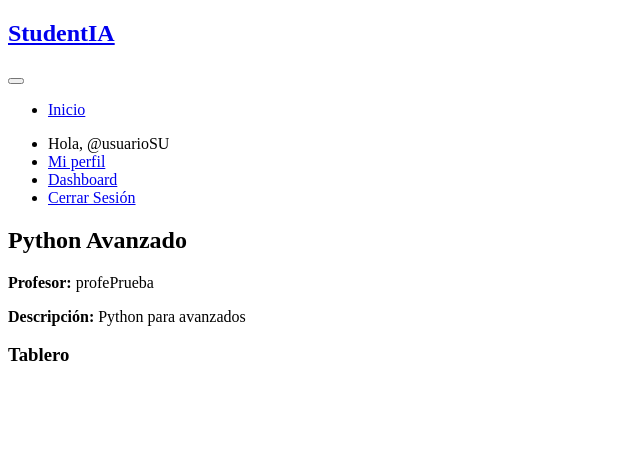
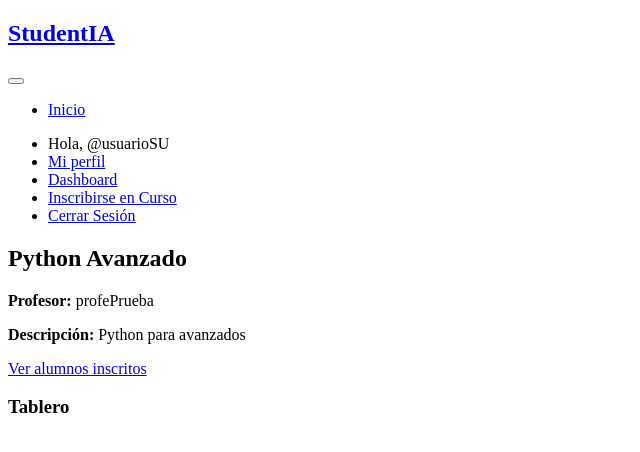
Before and after one commit to AlejandraMiLara/Studentia_TEDS, a Django app: a page that uses studentiaTEDS/general/templates/base.html in a window 1280 px wide. Shown: the top 452 px of the page, without its empty margins (0-640 px from the left). Run offline with Django 5.2, Linux system fonts and the light colour scheme; a user stored in the database is signed in; data comes from the database, SQL or seed files in the repository; both versions use the stored data as it was after the commit.

Commit message:
DESARROLLO: Historia-> {Inscribir a un curso con clave a través  del Docente} : Se agregaron los elementos solicitados de forma funcional, por lo que ahora un profesor puede inscribirse a un curso de otro profesor

```diff
--- a/studentiaTEDS/general/forms.py
+++ b/studentiaTEDS/general/forms.py
@@ -28,3 +28,6 @@ class CursoForm(forms.ModelForm):
         widgets = {
             'descripcion': forms.Textarea(attrs={'rows': 4}),
         }
+
+class InscripcionCursoForm(forms.Form):
+    codigo_acceso = forms.CharField(label="Código de Curso", max_length=10, required=True)
--- a/studentiaTEDS/general/templates/base.html
+++ b/studentiaTEDS/general/templates/base.html
@@ -47,6 +47,8 @@
                             <li class="nav-item"><a class="nav-link" href="/profile">Mi perfil</a></li>
 
                             <li><a href="/dashboard">Dashboard</a></li>
+
+                            <li><a href="/course/join">Inscribirse en Curso</a></li>
 
                             {% if user.rol == "Profesor" %}
                             <li class="nav-item"><a class="nav-link" href="/new/course">Crear Curso</a></li>
--- a/studentiaTEDS/general/templates/board.html
+++ b/studentiaTEDS/general/templates/board.html
@@ -9,7 +9,13 @@
     <p><strong>Profesor:</strong> {{ curso.id_profesor.username }}</p>
     <p><strong>Descripción:</strong> {{ curso.descripcion }}</p>
 
-<!-- Aqui deberian ir las funciones rapidas -->
+    {% if request.user == curso.id_profesor %}
+        <h3>Acciones Rápidas</h3>
+        <!-- Aqui va enlace de agregar contenido -->
+        <a href="{% url 'board_view_students' curso.codigo_acceso %}" class="btn btn-info">Ver alumnos inscritos</a>
+    {% else %}
+        <a href="{% url 'board_view_students' curso.codigo_acceso %}" class="btn btn-info">Ver alumnos inscritos</a>
+    {% endif %}
 
     <h3>Tablero</h3>
 
--- a/studentiaTEDS/general/templates/dashboard.html
+++ b/studentiaTEDS/general/templates/dashboard.html
@@ -30,9 +30,9 @@
             <ul>
                 {% for inscripcion in cursos_inscritos %}
                     <li>
-                        <a href="#">{{ inscripcion.curso.nombre_curso }}</a>
+                        <a href="{% url 'board' inscripcion.curso.codigo_acceso %}">{{ inscripcion.curso.nombre_curso }}</a>
                         - Profesor: {{ inscripcion.curso.id_profesor.username }}
-                        <a href="#" class="btn btn-danger btn-sm">Salir del Curso</a>
+                        <a href="{% url 'board_leave' inscripcion.curso.codigo_acceso %}" class="btn btn-danger btn-sm">Salir del Curso</a>
                     </li>
                 {% endfor %}
             </ul>
--- a/studentiaTEDS/general/views.py
+++ b/studentiaTEDS/general/views.py
@@ -6,7 +6,7 @@ from django.contrib.auth.decorators import login_required
 from django.contrib import messages
 import random
 import string
-from .forms import RegistroUsuarioForm, EditarPerfilForm, CursoForm
+from .forms import RegistroUsuarioForm, EditarPerfilForm, CursoForm, InscripcionCursoForm
 from django.contrib.auth.decorators import login_required
 from django.contrib.auth.views import PasswordResetView, PasswordResetConfirmView
 from .models import Curso, AlumnoCurso, UsuarioPersonalizado, Actividad
@@ -176,3 +176,55 @@ def board_actualizar(request, codigo_acceso):
     return render(request, 'board_actualizar.html', {
         'form':form, 'curso':curso
     })
+
+@login_required
+def inscribirse_curso(request):
+    if request.method == "POST":
+        form = InscripcionCursoForm(request.POST)
+        if form.is_valid():
+            codigo_acceso = form.cleaned_data["codigo_acceso"]
+
+            curso = Curso.objects.filter(codigo_acceso=codigo_acceso).first()
+
+            if not curso:
+                messages.error(request, "El curso no existe.")
+                return redirect("inscribirse_curso")
+
+            if curso.id_profesor == request.user:
+                messages.error(request, "No puedes inscribirte en tu propio curso.")
+                return redirect("inscribirse_curso")
+
+            if AlumnoCurso.objects.filter(curso=curso, alumno=request.user).exists():
+                messages.error(request, "Ya estás inscrito en este curso.")
+            else:
+                AlumnoCurso.objects.create(curso=curso, alumno=request.user)
+                #messages.success(request, f"Te has inscrito en {curso.nombre_curso} correctamente.")
+
+            return redirect("dashboard")
+
+    else:
+        form = InscripcionCursoForm()
+
+    return render(request, "inscribirse_curso.html", {"form": form})
+
+@login_required
+def board_view_students(request, codigo_acceso):
+    curso = get_object_or_404(Curso, codigo_acceso=codigo_acceso)
+    alumnos_inscritos = AlumnoCurso.objects.filter(curso=curso).select_related('alumno')
+
+    return render(request, 'board_view_students.html', {
+        'curso':curso,
+        'alumnos_inscritos':alumnos_inscritos
+    })
+
+@login_required
+def board_remove_student(request, codigo_acceso, id_alumno):
+    curso = get_object_or_404(Curso, codigo_acceso=codigo_acceso)
+
+    if request.user != curso.id_profesor:
+        return redirect('dashboard')
+
+    if request.method == "POST":
+        AlumnoCurso.objects.filter(curso=curso, alumno_id=id_alumno).delete()
+
+    return redirect('board_view_students', codigo_acceso=codigo_acceso)
--- a/studentiaTEDS/studentiaTEDS/urls.py
+++ b/studentiaTEDS/studentiaTEDS/urls.py
@@ -23,11 +23,14 @@ urlpatterns = [
     path('profile/edit', views.editar_perfil, name='editar_perfil'),
     path('new/course', views.crear_curso, name='crear_curso'),
     path('dashboard/', views.dashboard, name='dashboard'),
-
+    path("course/join", views.inscribirse_curso, name="inscribirse_curso"),
     path("board/<str:codigo_acceso>", views.board, name="board"),
     path("board/<str:codigo_acceso>/leave", views.board_leave, name="board_leave"),
     path("board/<str:codigo_acceso>/delete", views.board_borrar, name="board_borrar"),
     path("board/<str:codigo_acceso>/update", views.board_actualizar, name="board_actualizar"),
+    path("board/<str:codigo_acceso>/view/students", views.board_view_students, name="board_view_students"),
+    path("board/<str:codigo_acceso>/remove/<int:id_alumno>", views.board_remove_student, name="board_remove_student"),
+
 
 ]
 
```
Also changed, not shown: studentiaTEDS/general/templates/board_view_students.html (added, +29 -0 lines), studentiaTEDS/general/templates/inscribirse_curso.html (added, +25 -0 lines), studentiaTEDS/db.sqlite3.
